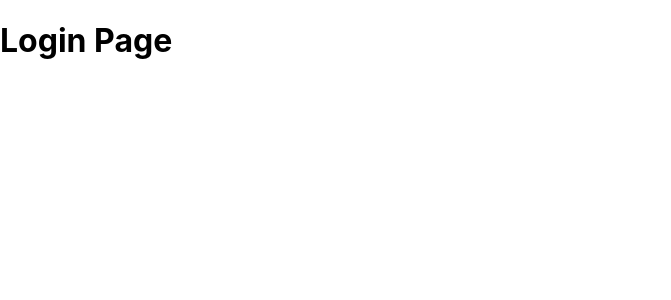
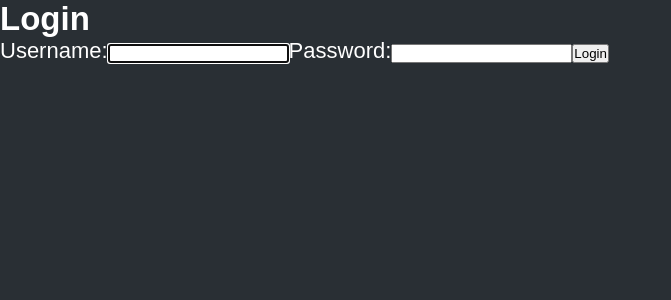
Before and after one commit to Renatebh/bil-register, a React (Create React App) app: page / in a window 1280 px wide. Shown: the top 300 px of the page, without its empty margins (0-671 px from the left). Built offline with nearby package versions, Linux system fonts and the light colour scheme.

Commit message:
login page

```diff
--- a/src/App.tsx
+++ b/src/App.tsx
@@ -1,7 +1,7 @@
 import "./App.css";
 import { Routes, Route, useParams } from "react-router-dom";
 import { Home } from "./pages/Home";
-import { Login } from "./pages/Login";
+import Login from "./pages/Login";
 
 function App() {
   const params = useParams();
--- a/src/index.css
+++ b/src/index.css
@@ -1,13 +1,16 @@
-body {
+* {
   margin: 0;
-  font-family: -apple-system, BlinkMacSystemFont, 'Segoe UI', 'Roboto', 'Oxygen',
-    'Ubuntu', 'Cantarell', 'Fira Sans', 'Droid Sans', 'Helvetica Neue',
-    sans-serif;
-  -webkit-font-smoothing: antialiased;
-  -moz-osx-font-smoothing: grayscale;
+  padding: 0;
+  box-sizing: border-box;
 }
 
-code {
-  font-family: source-code-pro, Menlo, Monaco, Consolas, 'Courier New',
-    monospace;
+html {
+  font-family: "Nunito", sans-serif;
+  font-size: 22px;
+  color: #fff;
 }
+
+body {
+  min-height: 100vh;
+  background-color: rgb(41, 47, 52);
+}
--- a/src/pages/Login.tsx
+++ b/src/pages/Login.tsx
@@ -1,3 +1,78 @@
-export function Login() {
-  return <h1>Login Page</h1>;
-}
+import { useRef, useState, useEffect } from "react";
+
+const Login = () => {
+  const userRef = useRef<HTMLInputElement>(null);
+  const errRef = useRef<any>();
+
+  const [user, setUser] = useState("");
+  const [pwd, setPwd] = useState("");
+  const [errMsg, setErrMsg] = useState("");
+  const [success, setSuccess] = useState(false);
+
+  useEffect(() => {
+    if (userRef.current != null) {
+      userRef.current.focus();
+    }
+  }, []);
+
+  useEffect(() => {
+    setErrMsg("");
+  }, [user, pwd]);
+
+  const handleSubmit = async (e: any) => {
+    e.preventDefault();
+    console.log(user, pwd);
+    setUser("");
+    setPwd("");
+    setSuccess(true);
+  };
+
+  return (
+    <>
+      {success ? (
+        <section>
+          n<h1>You are logged in!</h1>
+          <br />
+          <p>
+            <a href="#">Go to Home</a>
+          </p>
+        </section>
+      ) : (
+        <section>
+          <p
+            ref={errRef}
+            className={errMsg ? "errmsg" : "offscreen"}
+            aria-live="assertive"
+          >
+            {errMsg}
+          </p>
+          <h1>Login</h1>
+          <form onSubmit={handleSubmit}>
+            <label htmlFor="username">Username:</label>
+            <input
+              type="text"
+              id="username"
+              ref={userRef}
+              autoComplete="off"
+              onChange={(e) => setUser(e.target.value)}
+              value={user}
+              required
+            />
+
+            <label htmlFor="password">Password:</label>
+            <input
+              type="password"
+              id="password"
+              onChange={(e) => setPwd(e.target.value)}
+              value={pwd}
+              required
+            />
+            <button>Login</button>
+          </form>
+        </section>
+      )}
+    </>
+  );
+};
+
+export default Login;
--- /dev/null
+++ b/src/pages/login.module.css
@@ -0,0 +1,51 @@
+.App {
+  display: flex;
+  flex-direction: column;
+  justify-content: center;
+  align-items: center;
+  min-height: 100vh;
+  padding: 1rem 0.5rem;
+}
+
+section {
+  width: 100%;
+  max-width: 420px;
+  min-height: 400px;
+  display: flex;
+  flex-direction: column;
+  justify-content: flex-start;
+  padding: 1rem;
+  background-color: rgba(19, 221, 147, 0.4);
+}
+
+form {
+  display: flex;
+  flex-direction: column;
+  justify-content: space-evenly;
+  flex-grow: 1;
+  padding-bottom: 1rem;
+}
+
+a,
+a:visited {
+  color: #fff;
+}
+
+input[type="text"],
+input[type="password"],
+button,
+textarea {
+  font-family: "Nunito", sans-serif;
+  font-size: 22px;
+  padding: 0.25rem;
+  border-radius: 0.5rem;
+}
+
+label,
+button {
+  margin-top: 1rem;
+}
+
+button {
+  padding: 0.5rem;
+}
```
